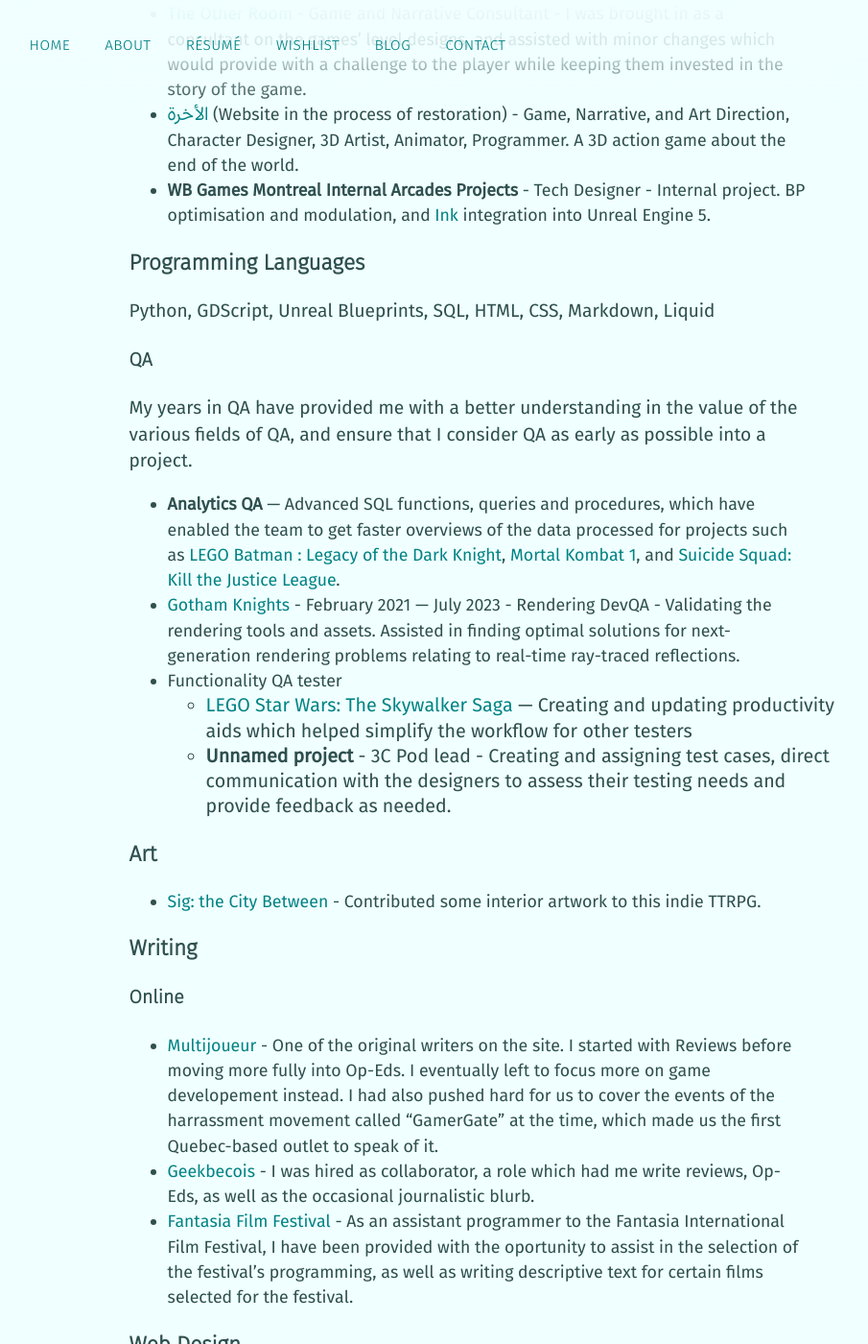
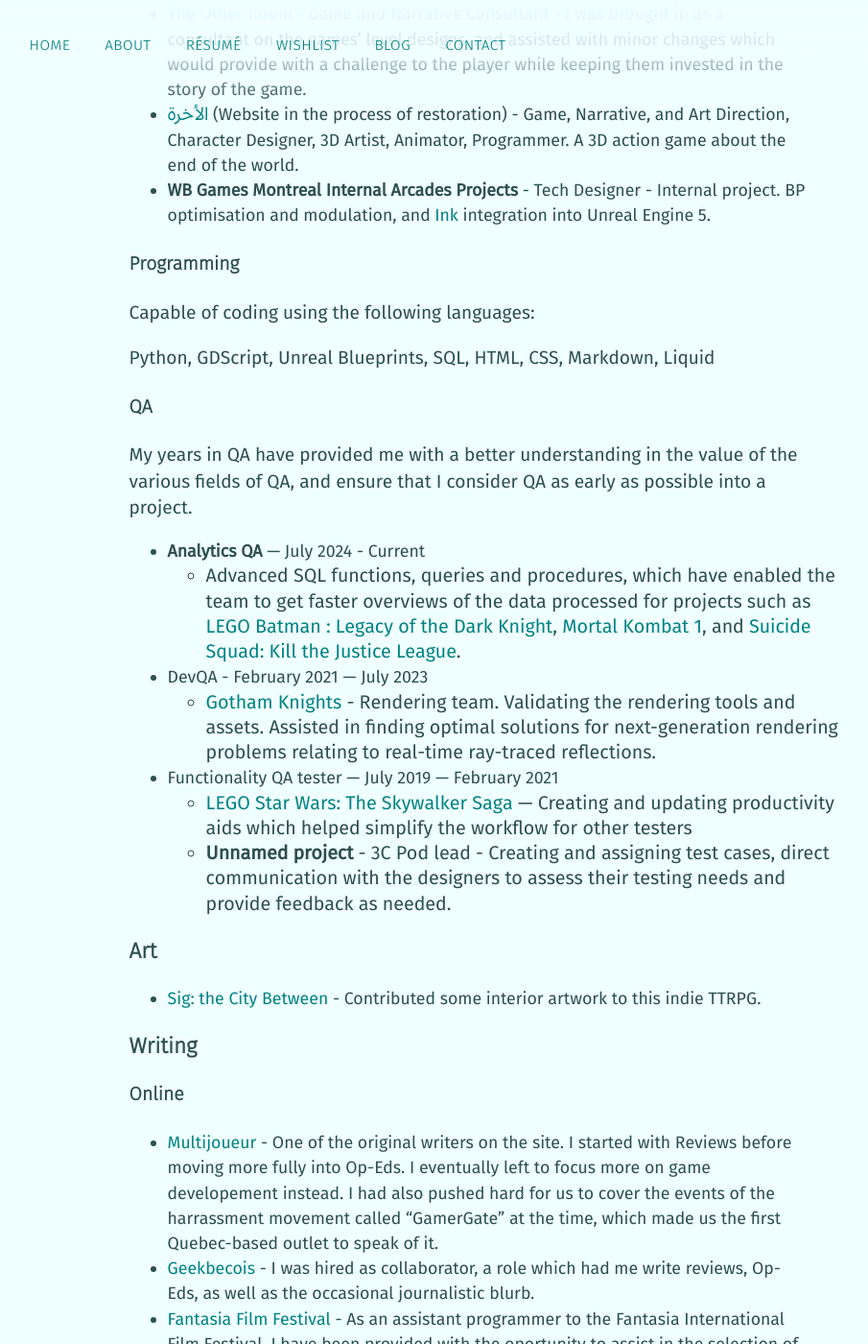
Before and after one commit to mstfacmly/mstfacmly.github.io, a Jekyll site: the page built from resume_gamedesigner.md, in a window 1280 px wide and 1400 px high, scrolled down 773 px. Shown: the whole window at 96% size, without its empty margins (147-1052 px from the left). Built offline with Jekyll 4.4.1, drawn with Linux system fonts in a browser that asks for light colours; nearby versions of some CDN libraries; a script that is not in the unit is left out.

Commit message:
update gd resume

```diff
--- a/resume_gamedesigner.md
+++ b/resume_gamedesigner.md
@@ -28,7 +28,10 @@
 * [الأخرة](https://studioslune.com/projects/alakhira) (Website in the process of restoration) - Game, Narrative, and Art Direction, Character Designer, 3D Artist, Animator, Programmer. A 3D action game about the end of the world.
 * **WB Games Montreal Internal Arcades Projects** - Tech Designer - Internal project. BP optimisation and modulation, and [Ink](https://www.inklestudios.com/ink/) integration into Unreal Engine 5.
 
-### Programming Languages
+#### Programming
+
+Capable of coding using the following languages:
+
 {% assign prog = site.proglangs | remove: '& Web languages' | remove: '(' | remove: ')' | split: ',' %}
 {%- for langs in prog -%}
     {%- if langs != prog.last -%}
@@ -42,9 +45,11 @@
 
 My years in QA have provided me with a better understanding in the value of the various fields of QA, and ensure that I consider QA as early as possible into a project.
 
-* **Analytics QA** — Advanced SQL functions, queries and procedures, which have enabled the team to get faster overviews of the data processed for projects such as [LEGO Batman : Legacy of the Dark Knight](https://legobatmangame.com/), [Mortal Kombat 1](https://www.mortalkombat.com/), and [Suicide Squad: Kill the Justice League](https://www.suicidesquadgame.com/).
-* [Gotham Knights](https://www.gothamknightsgame.com/en-us) - February 2021 — July 2023 - Rendering DevQA - Validating the rendering tools and assets. Assisted in finding optimal solutions for next-generation rendering problems relating to real-time ray-traced reflections.
-* Functionality QA tester
+* **Analytics QA** — July 2024 - Current
+    * Advanced SQL functions, queries and procedures, which have enabled the team to get faster overviews of the data processed for projects such as [LEGO Batman : Legacy of the Dark Knight](https://legobatmangame.com/), [Mortal Kombat 1](https://www.mortalkombat.com/), and [Suicide Squad: Kill the Justice League](https://www.suicidesquadgame.com/).
+* DevQA - February 2021 — July 2023
+    * [Gotham Knights](https://www.gothamknightsgame.com/en-us) - Rendering team. Validating the rendering tools and assets. Assisted in finding optimal solutions for next-generation rendering problems relating to real-time ray-traced reflections.
+* Functionality QA tester — July 2019 —  February 2021
     * [LEGO Star Wars: The Skywalker Saga](https://www.starwars.com/games-apps/lego-star-wars-the-skywalker-saga) — Creating and updating productivity aids which helped simplify the workflow for other testers
     * **Unnamed project** - 3C Pod lead - Creating and assigning test cases, direct communication with the designers to assess their testing needs and provide feedback as needed.
 
```
